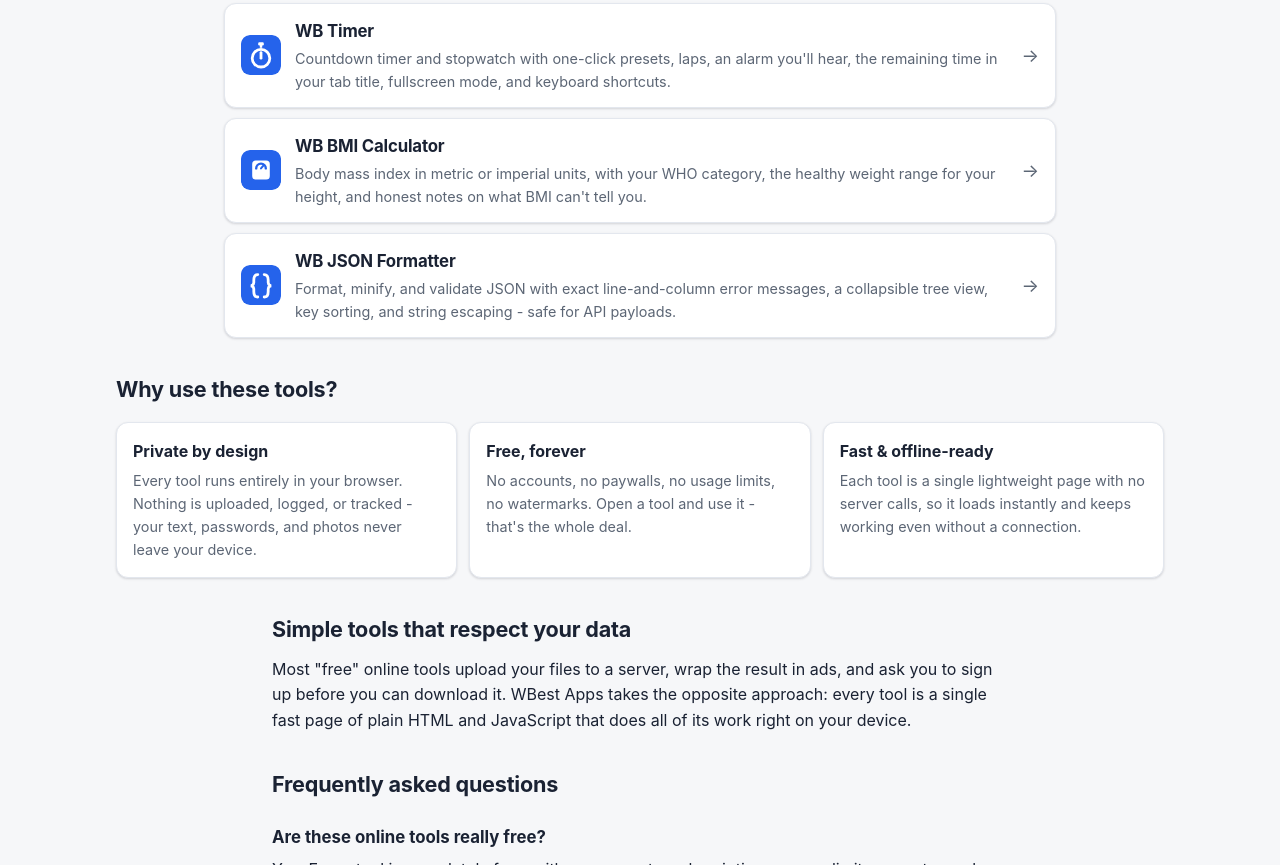
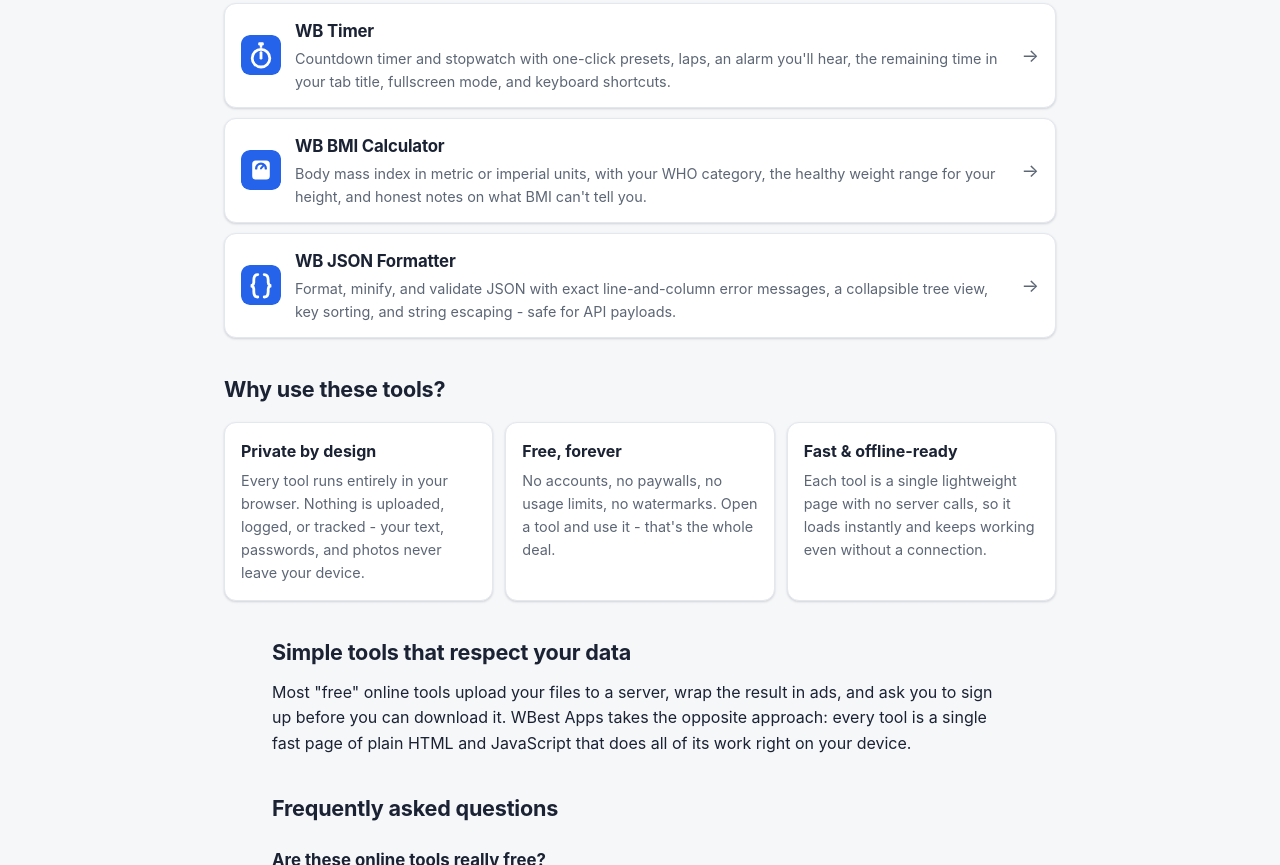
Before and after one commit to lesmets/wb-utils, a plain HTML site: page index.html in a window 1280 px wide. Shown: the part 1088-1953 px from the top of the page. Drawn offline with Linux system fonts and the light colour scheme.

Commit message:
Fix root directory style

```diff
--- a/index.html
+++ b/index.html
@@ -287,6 +287,7 @@
 footer{border-top:1px solid var(--border);padding:22px 0 34px;text-align:center;font-size:.85rem;color:var(--muted)}
 .sr-only{position:absolute;width:1px;height:1px;padding:0;margin:-1px;overflow:hidden;clip:rect(0,0,0,0);white-space:nowrap;border:0}
 /* wb:base:end */
+#tools-heading{max-width:52rem;margin:16px auto 0;}
 .tools{display:flex;flex-direction:column;gap:10px;margin:16px auto 0;max-width:52rem}
 .tool{position:relative;display:flex;align-items:center;gap:14px;padding:14px 16px}
 .tool:hover{border-color:var(--accent)}
@@ -299,7 +300,8 @@
 .tool .desc{margin:2px 0 0;font-size:.9rem;color:var(--muted)}
 .tool .go{color:var(--muted);font-size:1.15rem;flex:none}
 .tool:hover .go{color:var(--accent)}
-.props{display:grid;grid-template-columns:repeat(3,1fr);gap:12px;margin-top:16px}
+#props-heading{max-width:52rem;margin:16px auto 0;}
+.props{display:grid;grid-template-columns:repeat(3,1fr);gap:12px;max-width:52rem;margin:16px auto 0;}
 @media (max-width:760px){.props{grid-template-columns:1fr}}
 .props div{padding:16px}
 .props strong{display:block;margin-bottom:4px}
@@ -420,8 +422,8 @@
     </div>
   </section>
 
-  <section id="why" aria-labelledby="why-heading">
-    <h2 id="why-heading">Why use these tools?</h2>
+  <section id="why" aria-labelledby="props-heading">
+    <h2 id="props-heading">Why use these tools?</h2>
     <div class="props">
       <div class="card"><strong>Private by design</strong><p>Every tool runs entirely in your browser. Nothing is uploaded, logged, or tracked - your text, passwords, and photos never leave your device.</p></div>
       <div class="card"><strong>Free, forever</strong><p>No accounts, no paywalls, no usage limits, no watermarks. Open a tool and use it - that's the whole deal.</p></div>
```
